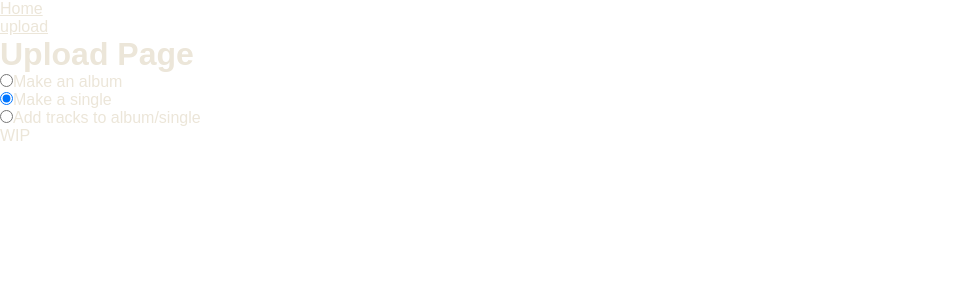
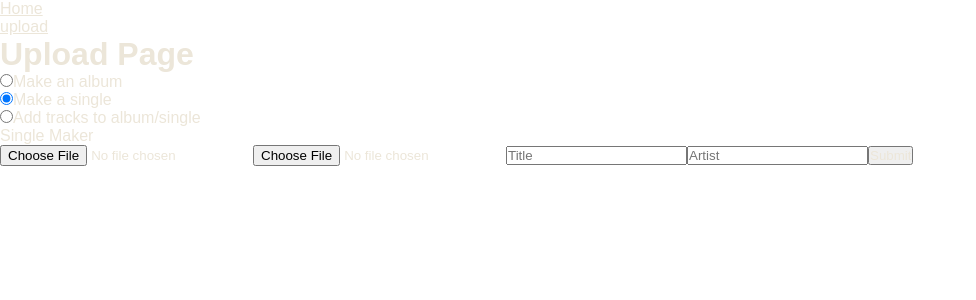
Before and after one commit to moreno-m2698/StudyCubbyFrontPrototype, a React (Vite) app: page /upload in a window 1280 px wide. Both pictures are taken after a click on the radio button 6 px from the left and 98 px from the top of the page. Shown: the top 300 px of the page, without its empty margins (0-976 px from the left). Built offline with nearby package versions, Linux system fonts and the light colour scheme.

Commit message:
Added single upload component

```diff
--- /dev/null
+++ b/src/components/UploadPageComponents/SingleMaker.tsx
@@ -0,0 +1,51 @@
+import { useState } from 'react';
+import axios from 'axios';
+
+function SingleMaker() {
+
+    const [imageFile, setImageFile] = useState<File|null>(null)
+    const [title, setTitle] = useState<string>('')
+    const [artist, setArtist] = useState<string>('')
+
+    const handleUpload = async (event: any) => {
+        event.preventDefault();
+        if (!imageFile) return
+          const formData = new FormData();
+          formData.append('cover', imageFile)
+          formData.append('title', title)
+          formData.append('artist', artist)
+
+          const url = "http://localhost:3000/album/upload"
+
+          try {
+          const result = await axios.post(url, formData)
+          console.log(result);
+          } catch (error) {
+          console.error(error);}
+
+
+      };
+
+
+    const fileInputChange = async (event) => {
+      const file = event.target.files[0]
+      setImageFile(file);
+    }
+
+
+
+  return (
+    <div>Single Maker
+        <form encType='multipart/form-data' onSubmit={handleUpload}>
+            <input type='file' accept='image/*' name='cover' onChange={(event: any) => fileInputChange(event)}/>
+            <input type='file' accept='audio/*' name='track' onChange={(event: any) => fileInputChange(event)}/>
+            <input type='text' placeholder='Title' onChange={(event: React.ChangeEvent<HTMLInputElement>) => setTitle(event.target.value)}/>
+            <input type='text' placeholder='Artist' onChange={(event: React.ChangeEvent<HTMLInputElement>) => setArtist(event.target.value)}/>
+            <input type='submit' />
+        </form>
+
+    </div>
+  )
+}
+
+export default SingleMaker
--- a/src/routes/Upload.tsx
+++ b/src/routes/Upload.tsx
@@ -2,6 +2,7 @@ import Dropzone from "../components/UploadPageComponents/Dropzone";
 import { useState } from "react";
 import SingleDropZoneComponent from "../components/UploadPageComponents/SingleDropZoneComponent";
 import AlbumMaker from "../components/UploadPageComponents/AlbumMaker";
+import SingleMaker from "../components/UploadPageComponents/SingleMaker";
 
 function Upload() {
 
@@ -19,7 +20,7 @@ function Upload() {
       <label for="Single">Make a single</label><br></br>
       <input type="radio" name="upload-selector" value="Tracks" checked={isRadioSelected('Tracks')} onChange={handleRadioClick} />
       <label for="Tracks">Add tracks to album/single</label><br></br>
-      {isRadioSelected('Album') ? <AlbumMaker/>: (isRadioSelected('Single') ? <div>WIP</div>:<SingleDropZoneComponent/> ) }
+      {isRadioSelected('Album') ? <AlbumMaker/>: (isRadioSelected('Single') ? <SingleMaker />:<SingleDropZoneComponent/> ) }
     </div>
   );
 };
```
